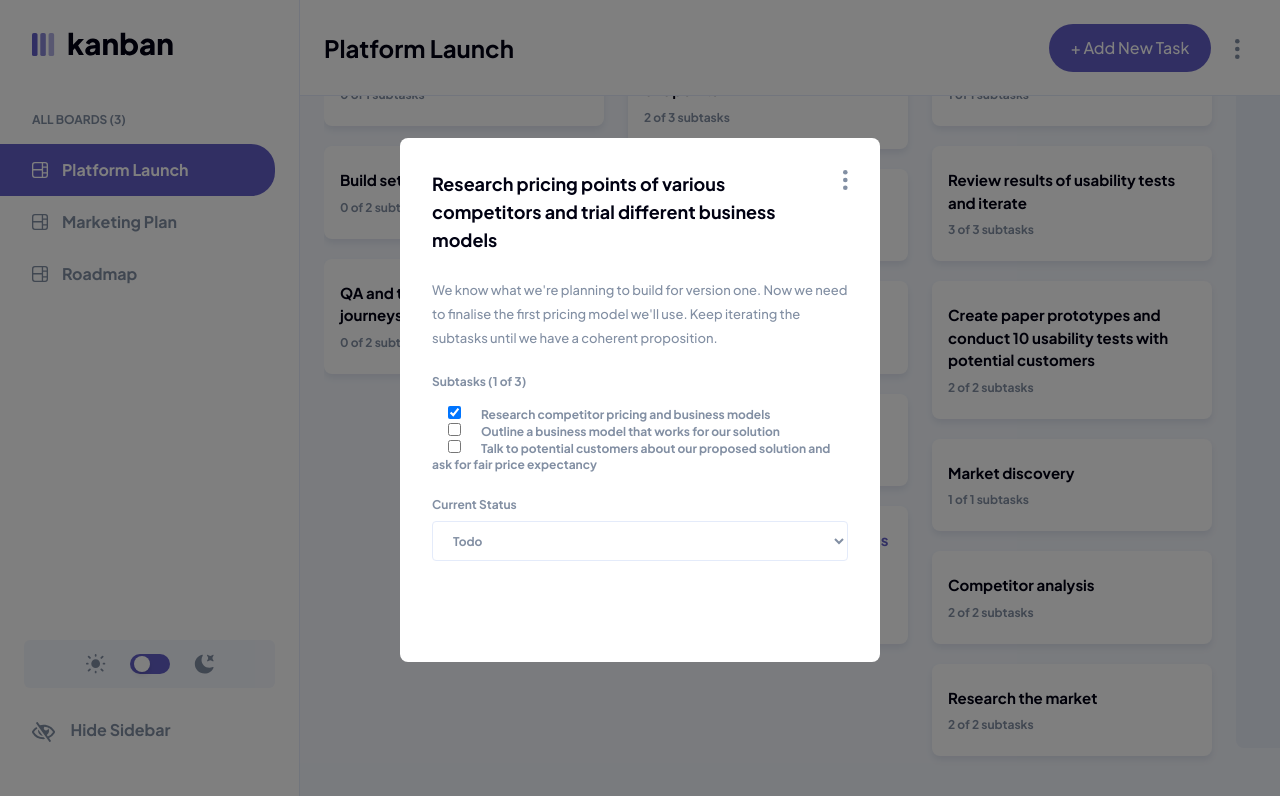
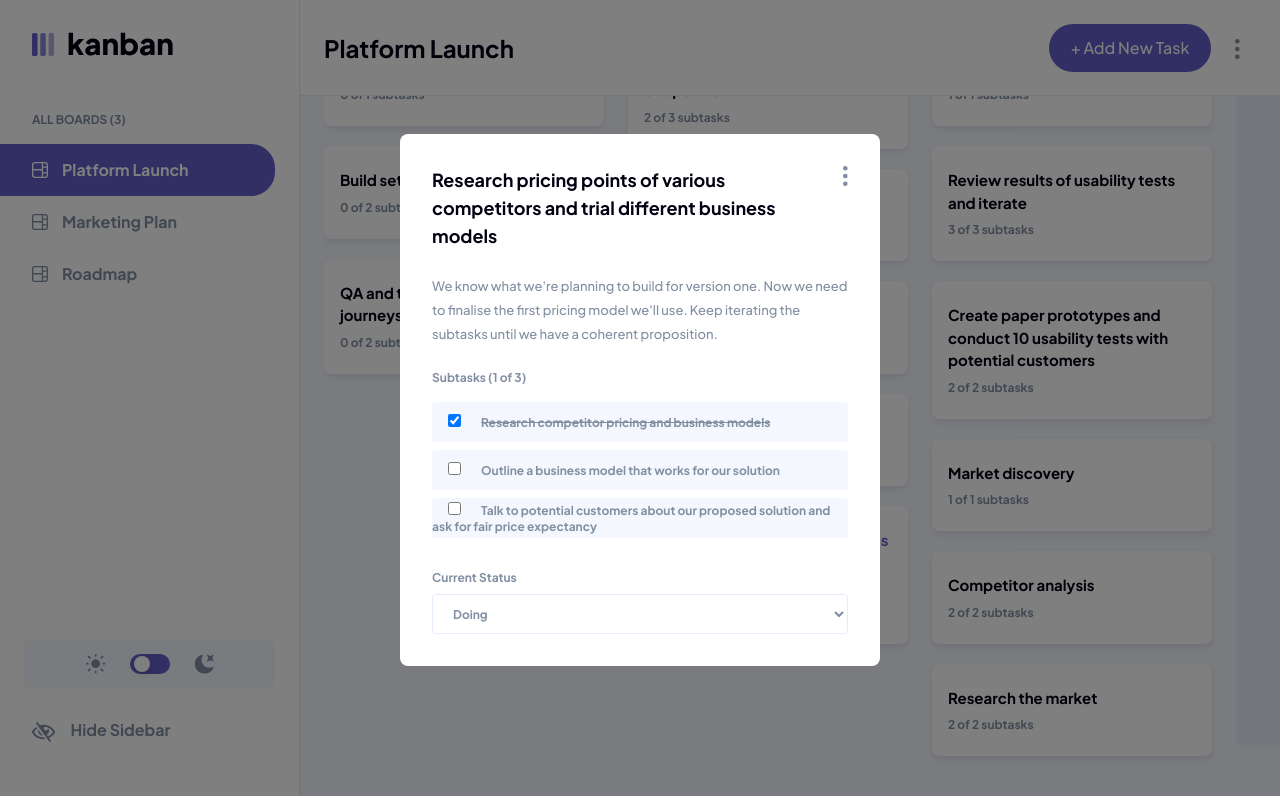
Before and after one commit to GregNicholas/Kanban-guru, a React (Create React App) app: page / in a window 1280 px wide. Both pictures are taken after a click on the element 768 px from the left and 574 px from the top of the page. Shown: the top 796 px of the page. Built offline with nearby package versions, Linux system fonts and the light colour scheme.

Commit message:
subtask checkbox functionality, Select component, Container for modal backgrounds

```diff
--- a/src/components/BoardArea/TaskListItem.tsx
+++ b/src/components/BoardArea/TaskListItem.tsx
@@ -1,6 +1,6 @@
 import { useState } from 'react'
 import { Task } from '../../types'
-import TaskModal from './TaskModal'
+import TaskModal from '../TaskCard/TaskModal'
 
 type TaskListItemProps = {
   columns: string[];
--- a/src/components/BoardArea/TaskModal.tsx
+++ /dev/null
@@ -1,46 +0,0 @@
-import React from 'react'
-import { Task } from '../../types'
-import TaskListItem from './TaskListItem';
-
-type TaskModalProps = {
-    task: Task;
-    columns: string[];
-    toggleTaskView: (e: any) => void;
-}
-
-const TaskModal = ({ task, columns, toggleTaskView }:TaskModalProps) => {
-  return (
-    <div className="absolute top-0 left-0 h-full w-full text-xs text-m-gray bg-filter flex items-center justify-center">
-        <div
-          className="opacity-100 h-131 w-120 p-8 bg-white dark:bg-d-gray rounded-lg"
-          onClick={(e) => e.stopPropagation()}
-        >
-          <div className="flex mb-6 justify-between gap-6">
-            <h3 className="text-lg text-black dark:text-white">{task.title}</h3>
-            <img className="h-5 inline" src={`${process.env.PUBLIC_URL}/assets/icon-vertical-ellipsis.svg`}
-                 alt="board options"
-            />
-          </div>
-          <p className="text-[13px] font-medium mb-6 leading-6">{task.description}</p>
-          <div className="flex flex-col mb-6">
-            <h5 className="mb-4">Subtasks ({task.subtasks.filter(sub => sub.isCompleted).length} of {task.subtasks.length})</h5>
-            <ul>
-              {task.subtasks.map(subtask => {
-                return <li><label><input type="checkbox" checked={subtask.isCompleted} className="checked:bg-main-purple ml-4 mr-[20px]" /><span>{subtask.title}</span></label></li>
-              })}
-            </ul>
-          </div>
-          <div>
-            <h5 className="mb-2">Current Status</h5>
-            <select className="w-full px-4 rounded h-10 bg-white dark:bg-d-gray border border-l-lines dark:border-m-gray">
-              {columns.map(status => {
-                return <option className="text-[13px] font-medium" value={status}>{status}</option>
-              })}
-            </select>
-          </div>
-        </div>
-    </div>
-  )
-}
-
-export default TaskModal
--- /dev/null
+++ b/src/components/ModalContainer.tsx
@@ -0,0 +1,15 @@
+import React from 'react'
+
+type Props = {
+    children: React.ReactNode;
+  };
+
+const ModalContainer = ({ children }:Props) => {
+  return (
+    <div className="absolute top-0 left-0 h-full w-full text-xs text-m-gray bg-filter flex items-center justify-center">
+        {children}
+    </div>
+  )
+}
+
+export default ModalContainer
--- /dev/null
+++ b/src/components/Select.tsx
@@ -0,0 +1,28 @@
+import React from 'react'
+
+type SelectProps = {
+    currentStatus: string;
+    handleStatusChange: (e: React.ChangeEvent<HTMLSelectElement>) => void;
+    columns: string[];
+}
+
+const Select = ({ currentStatus, handleStatusChange, columns}:SelectProps) => {
+  return (
+    <select
+        className="w-full px-4 rounded h-10 bg-white dark:bg-d-gray border border-l-lines dark:border-m-gray"
+        value={currentStatus}
+        onChange={handleStatusChange}
+    >
+        {columns.map(status => {
+        return <option
+                    key={status}
+                    className="text-[13px] font-medium" value={status}
+                >
+                    {status}
+                </option>
+        })}
+    </select>
+  )
+}
+
+export default Select
--- /dev/null
+++ b/src/components/TaskCard/SubtaskItem.tsx
@@ -0,0 +1,28 @@
+import { Subtask } from '../../types'
+
+type SubtaskProps = {
+    subtask: Subtask;
+    changeSubtaskStatus: (title: string, isChecked: boolean) => void;
+}
+
+const SubtaskItem = ({ subtask, changeSubtaskStatus }:SubtaskProps) => {
+  const isChecked = subtask.isCompleted
+
+  return (
+    <li key={subtask.title} className="flex items-center h-10 mb-2 rounded bg-l-gray dark:bg-v-dark-gray">
+        <label>
+        <input
+            onChange={() => {
+                changeSubtaskStatus(subtask.title, !isChecked)
+              }}
+            type="checkbox"
+            checked={isChecked}
+            className="checked:bg-main-purple ml-4 mr-[20px]"
+        />
+            <span className={`${isChecked ? 'line-through' : ''}`}>{subtask.title}</span>
+        </label>
+    </li>
+  )
+}
+
+export default SubtaskItem
--- /dev/null
+++ b/src/components/TaskCard/TaskModal.tsx
@@ -0,0 +1,64 @@
+import { useState } from 'react'
+import ModalContainer from '../ModalContainer'
+import SubtaskItem from './SubtaskItem'
+import Select from '../Select'
+import { Task } from '../../types'
+
+type TaskModalProps = {
+    task: Task;
+    columns: string[];
+    toggleTaskView: (e: any) => void;
+}
+
+const TaskModal = ({ task, columns, toggleTaskView }:TaskModalProps) => {
+  const [currentStatus, setCurrentStatus] = useState(task.status)
+  const [subtasks, setSubtasks] = useState(task.subtasks)
+
+  const handleStatusChange = (e: React.ChangeEvent<HTMLSelectElement>) => {
+    setCurrentStatus(e.target.value)
+  }
+
+  const changeSubtaskStatus = (title: string, isChecked: boolean) => {
+    const newSubtasks = [...subtasks]
+    const index = newSubtasks.findIndex(el => el.title === title)
+    newSubtasks[index].isCompleted = isChecked
+    setSubtasks(newSubtasks)
+  }
+
+  return (
+    // <div className="absolute top-0 left-0 h-full w-full text-xs text-m-gray bg-filter flex items-center justify-center">
+    <ModalContainer>
+      <div
+          className="opacity-100 w-120 p-8 bg-white dark:bg-d-gray rounded-lg"
+          onClick={(e) => e.stopPropagation()}
+        >
+          <div className="flex mb-6 justify-between gap-6">
+            <h3 className="text-lg text-black dark:text-white">{task.title}</h3>
+            <img className="h-5 inline" src={`${process.env.PUBLIC_URL}/assets/icon-vertical-ellipsis.svg`}
+                 alt="board options"
+            />
+          </div>
+          <p className="text-[13px] font-medium mb-6 leading-6">{task.description}</p>
+          <div className="flex flex-col mb-6">
+            <h5 className="mb-4">Subtasks ({task.subtasks.filter(sub => sub.isCompleted).length} of {task.subtasks.length})</h5>
+            <ul>
+              {subtasks.map(subtask => {
+                return <SubtaskItem
+                          key={subtask.title}
+                          subtask={subtask}
+                          changeSubtaskStatus={changeSubtaskStatus}
+                       />
+              })}
+            </ul>
+          </div>
+          <div>
+            <h5 className="mb-2">Current Status</h5>
+            <Select currentStatus={currentStatus} handleStatusChange={handleStatusChange} columns={columns} />
+          </div>
+        </div>
+      </ModalContainer>
+    // </div>
+  )
+}
+
+export default TaskModal
```
